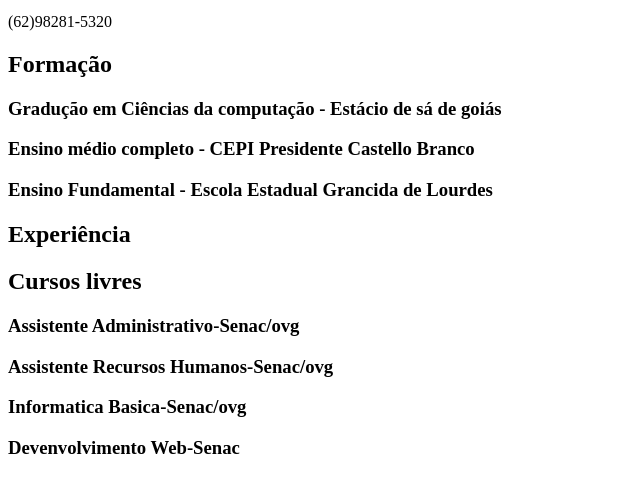
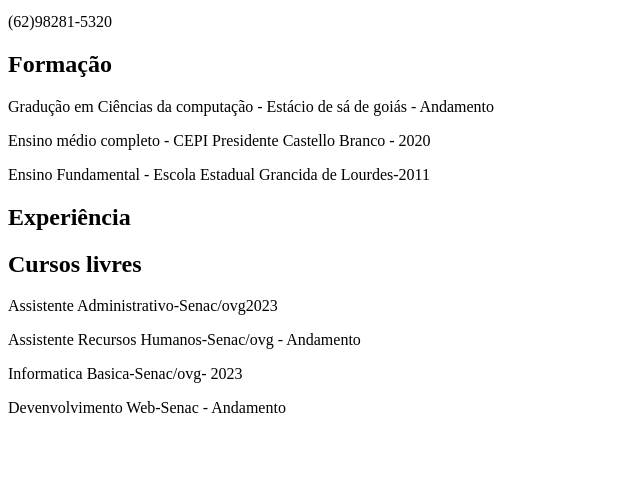
Before and after one commit to lorranyrafaela/Senac, a plain HTML site: page Projeto Html/index.html in a window 1280 px wide. Shown: the part 281-774 px from the top of the page, without its empty margins (0-640 px from the left). Drawn offline with Linux system fonts and the light colour scheme; files whose address does not match are found by name.

Commit message:
Add files via upload

```diff
--- a/Projeto Html/index.html
+++ b/Projeto Html/index.html
@@ -12,18 +12,18 @@
     <P>(62)98281-5320</P>
 
     <h2>Formação</h2>
-    <h3>Gradução em Ciências da computação - Estácio de sá de goiás</h3>
-    <h3>Ensino médio completo - CEPI Presidente Castello Branco</h3>
-    <h3>Ensino Fundamental - Escola Estadual Grancida de Lourdes</h3>
+    <P>Gradução em Ciências da computação - Estácio de sá de goiás - Andamento</P>
+    <p>Ensino médio completo - CEPI Presidente Castello Branco - 2020</p>
+    <p>Ensino Fundamental - Escola Estadual Grancida de Lourdes-2011</p>
 
     <h2>Experiência </h2>
-    <h3></h3>
+    <p></p>
 
     <h2>Cursos livres</h2>
-    <h3>Assistente Administrativo-Senac/ovg</h3>
-    <h3>Assistente Recursos Humanos-Senac/ovg </h3>
-    <h3>Informatica Basica-Senac/ovg</h3>
-    <h3>Devenvolvimento Web-Senac</h3>
+    <p>Assistente Administrativo-Senac/ovg2023</p>
+    <p>Assistente Recursos Humanos-Senac/ovg - Andamento</p>
+    <p>Informatica Basica-Senac/ovg- 2023</p>
+    <p>Devenvolvimento Web-Senac - Andamento</p>
 
 
 </body>
```
